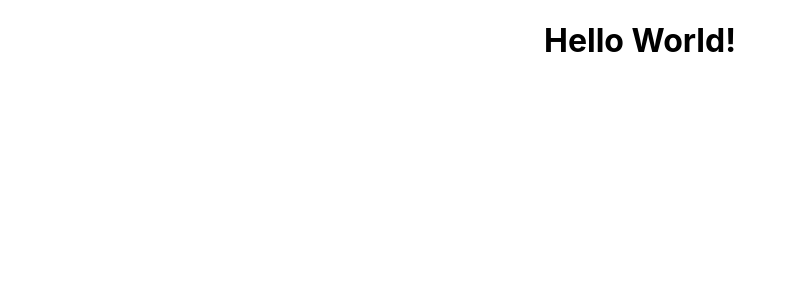
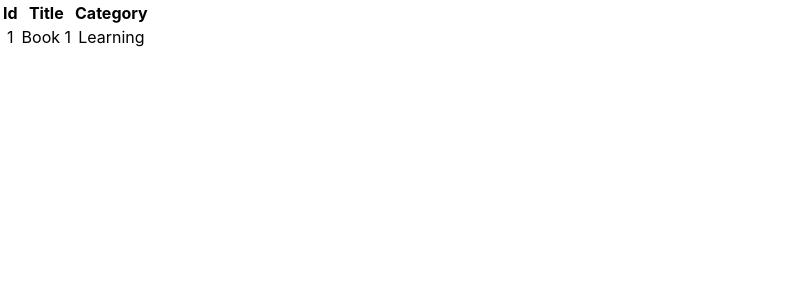
Before and after one commit to Theophile-Kango/redux-bookstore, a React (Create React App) app: page / in a window 1280 px wide. Shown: the top 300 px of the page, without its empty margins (0-793 px from the left). Built offline with nearby package versions, Linux system fonts and the light colour scheme.

Commit message:
Prepare the directory structure and display a simple table in Bookslist.js file

```diff
--- a/src/App.js
+++ b/src/components/App.js
@@ -1,10 +1,12 @@
 import React from 'react';
-import './App.css';
+import BooksList from './BooksList';
+import './../App.css';
 
 function App() {
   return (
     <div className="App">
-      <h1>Hello World!</h1>
+      <BooksList />
+      {/* <BooksForm /> */}
     </div>
   );
 }
--- /dev/null
+++ b/src/components/BooksList.js
@@ -0,0 +1,26 @@
+import React, {Component} from 'react';
+
+class BooksList extends Component{
+    render(){
+        return(
+            <table>
+                <thead>
+                    <tr>
+                        <th>Id</th>
+                        <th>Title</th>
+                        <th>Category</th>
+                    </tr>
+                </thead>
+                <tbody>
+                    <tr>
+                        <td>1</td>
+                        <td>Book 1</td>
+                        <td>Learning</td>
+                    </tr>
+                </tbody>
+            </table>
+        )
+    }
+}
+
+export default BooksList;
--- a/src/index.js
+++ b/src/index.js
@@ -1,7 +1,7 @@
 import React from 'react';
 import ReactDOM from 'react-dom';
 import './index.css';
-import App from './App';
+import App from './components/App';
 import * as serviceWorker from './serviceWorker';
 
 ReactDOM.render(
```
Also changed, not shown: src/actions/index.js (added), src/reducers/book.js (added), src/reducers/index.js (added).
